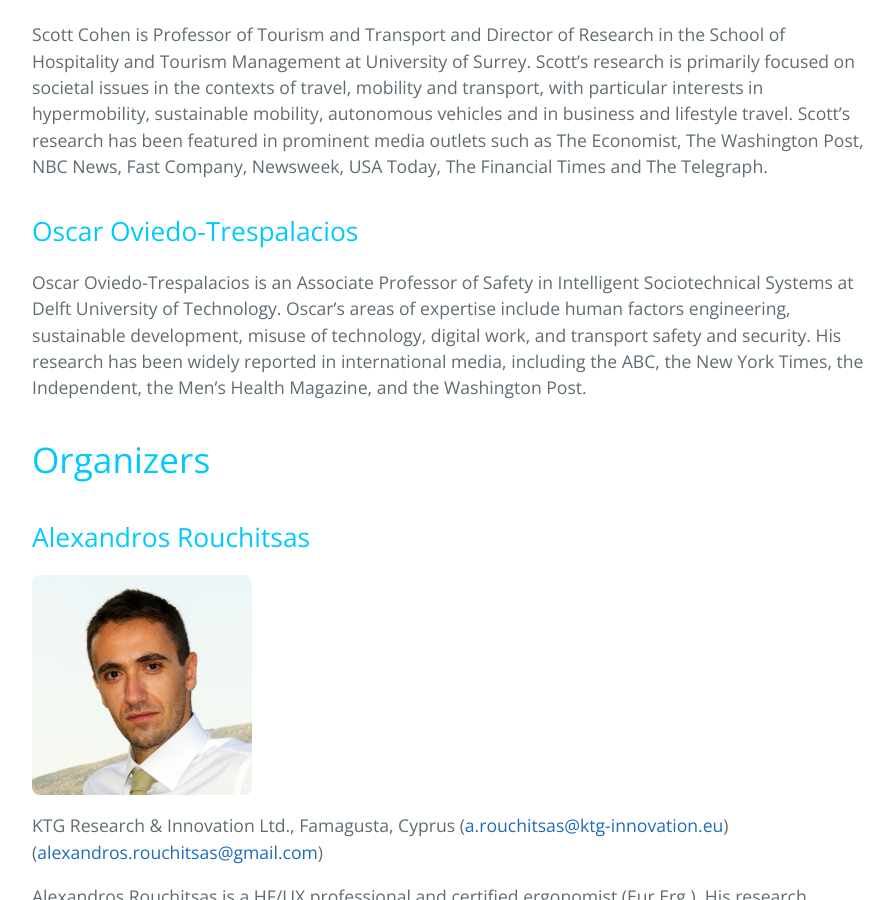
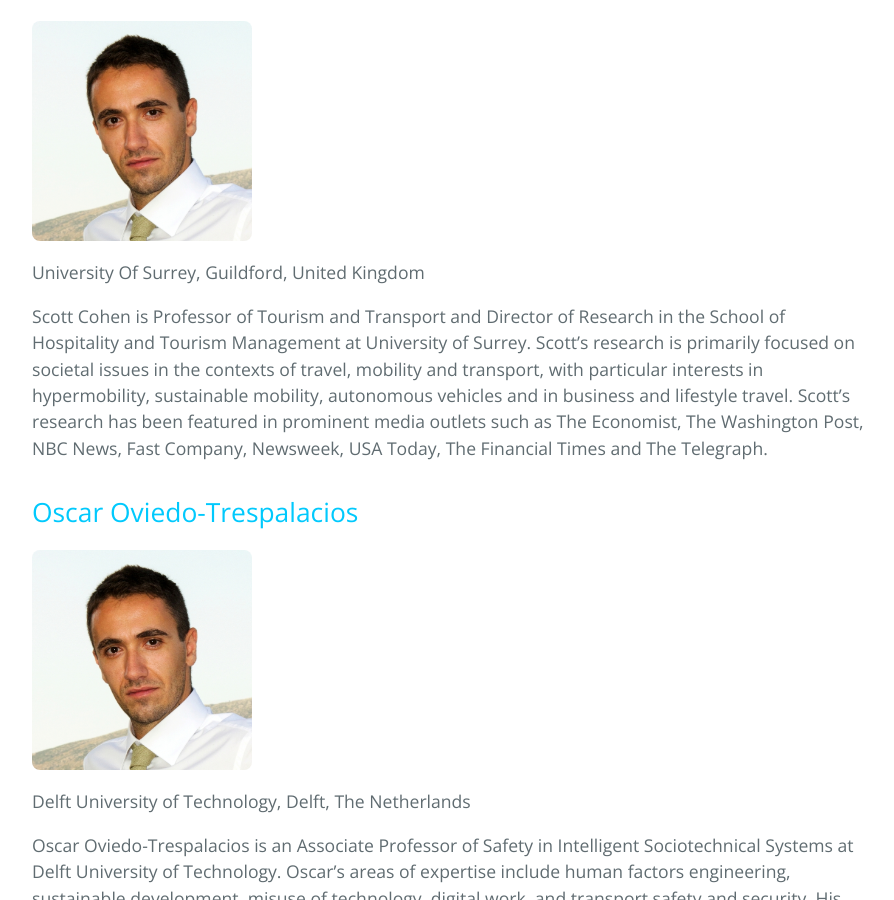
Before and after one commit to love-in-traffic/love-in-traffic.github.io, a Jekyll site: the page built from index.md, in a window 1280 px wide and 900 px high, scrolled down 2410 px. Shown: the whole window, without its empty margins (192-1086 px from the left). Built offline with Jekyll 4.4.1, drawn with Linux system fonts in a browser that asks for light colours.

Commit message:
Update index.md

```diff
--- a/index.md
+++ b/index.md
@@ -35,9 +35,21 @@ The workshop (W1) will take place on 20 September 2026, 08:30–12:30 in room 21
 
 # Speakers
 ## Scott Cohen
+
+{:.organiser-photo}
+![Scott Cohen]({{ site.url }}{{ site.baseurl }}/assets/Rouchitsas.JPG)
+
+University Of Surrey, Guildford, United Kingdom
+
 Scott Cohen is Professor of Tourism and Transport and Director of Research in the School of Hospitality and Tourism Management at University of Surrey. Scott's research is primarily focused on societal issues in the contexts of travel, mobility and transport, with particular interests in hypermobility, sustainable mobility, autonomous vehicles and in business and lifestyle travel. Scott's research has been featured in prominent media outlets such as The Economist, The Washington Post, NBC News, Fast Company, Newsweek, USA Today, The Financial Times and The Telegraph.
 
 ## Oscar Oviedo-Trespalacios
+
+{:.organiser-photo}
+![Oscar Oviedo-Trespalacios]({{ site.url }}{{ site.baseurl }}/assets/Rouchitsas.JPG)
+
+Delft University of Technology, Delft, The Netherlands
+
 Oscar Oviedo-Trespalacios is an Associate Professor of Safety in Intelligent Sociotechnical Systems at Delft University of Technology. Oscar's areas of expertise include human factors engineering, sustainable development, misuse of technology, digital work, and transport safety and security. His research has been widely reported in international media, including the ABC, the New York Times, the Independent, the Men’s Health Magazine, and the Washington Post.
 
 
```
